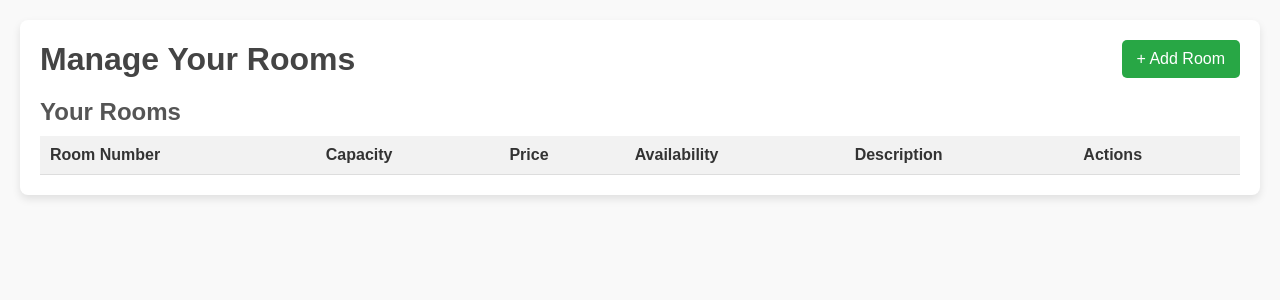
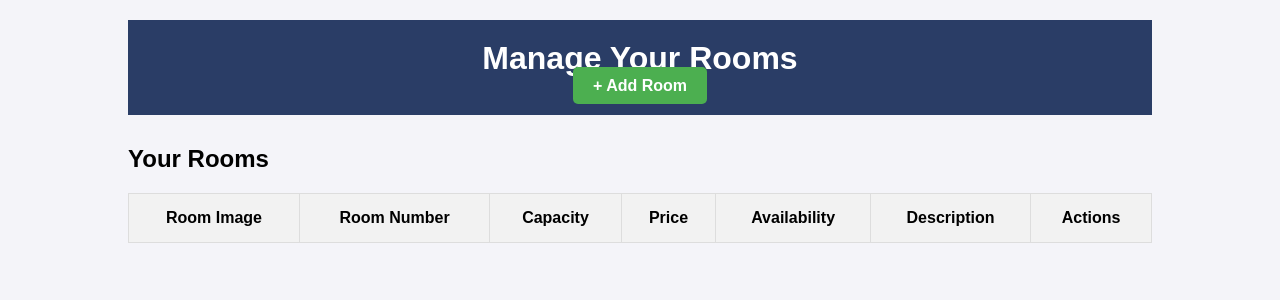
Before and after one commit to hussienK/Hotel-Management-System, a PHP site: page /hotel/views/Rooms.php in a window 1280 px wide. Shown: the top 300 px of the page. Run offline with PHP 8.4, Linux system fonts and the light colour scheme; the visitor is signed in with stand-in values (Sample User, id 1); data that the repository does not hold is empty.

Commit message:
added room image feature

```diff
--- a/hotel/controller/loginProcess.php
+++ b/hotel/controller/loginProcess.php
@@ -43,14 +43,14 @@ if ($result->num_rows > 0) {
         // Invalid password
         echo "<script>
                 alert('Incorrect password. Please try again.');
-                window.location.href = 'login.php';
+                window.location.href = '../views/login.php';
               </script>";
     }
 } else {
     // User not found
     echo "<script>
             alert('No account found with that email. Please register first.');
-            window.location.href = 'register.php';
+            window.location.href = '../views/register.php';
           </script>";
 }
 
--- a/hotel/styles/Rooms.css
+++ b/hotel/styles/Rooms.css
@@ -1,110 +1,104 @@
-/* General Styling */
+/* Basic styling for the manage rooms page */
 body {
     font-family: Arial, sans-serif;
+    background-color: #f4f4f9;
     margin: 0;
     padding: 0;
-    background-color: #f9f9f9;
-    color: #333;
 }
 
 .container {
-    max-width: 1200px;
-    margin: 20px auto;
+    width: 80%;
+    margin: 0 auto;
     padding: 20px;
-    background: #fff;
-    border-radius: 8px;
-    box-shadow: 0 4px 8px rgba(0, 0, 0, 0.1);
 }
 
 header {
-    display: flex;
-    justify-content: space-between;
-    align-items: center;
-    margin-bottom: 20px;
+    background-color: #2a3d66;
+    color: #fff;
+    padding: 20px;
+    text-align: center;
 }
 
-header h1 {
-    color: #444;
+h1 {
     margin: 0;
 }
 
 .add-room-btn {
-    background-color: #28a745;
-    color: #fff;
+    background-color: #4CAF50;
+    color: white;
+    padding: 10px 20px;
     text-decoration: none;
-    padding: 10px 15px;
     border-radius: 5px;
-    font-size: 16px;
-    transition: background-color 0.3s;
+    font-weight: bold;
 }
 
 .add-room-btn:hover {
-    background-color: #218838;
+    background-color: #45a049;
 }
 
-/* Table Styling */
-.rooms-list h2 {
-    margin-bottom: 10px;
-    color: #555;
+.rooms-list {
+    margin-top: 30px;
 }
 
 table {
     width: 100%;
     border-collapse: collapse;
-    margin-top: 10px;
+    background-color: white;
+    margin-bottom: 20px;
 }
 
-table th, table td {
-    padding: 10px;
-    text-align: left;
-    border-bottom: 1px solid #ddd;
+table, th, td {
+    border: 1px solid #ddd;
 }
 
-table th {
-    background-color: #f2f2f2;
-    color: #333;
+th, td {
+    padding: 15px;
+    text-align: center;
 }
 
-table tr:hover {
-    background-color: #f9f9f9;
+th {
+    background-color: #f2f2f2;
+    font-weight: bold;
 }
 
-table td {
-    color: #555;
+td img {
+    max-width: 80px;
+    height: auto;
 }
 
-/* Action Buttons Styling */
-.action-form {
-    display: inline-block;
-    margin: 0;
+td .remove-btn,
+td .edit-btn {
+    background-color: #f44336;
+    color: white;
+    padding: 5px 10px;
+    border: none;
+    cursor: pointer;
+    margin-right: 5px;
+    border-radius: 5px;
 }
 
-.remove-btn {
-    background-color: #dc3545;
-    color: #fff;
-    border: none;
-    padding: 8px 12px;
-    border-radius: 5px;
-    cursor: pointer;
-    font-size: 14px;
-    transition: background-color 0.3s;
+td .remove-btn:hover {
+    background-color: #d32f2f;
 }
 
-.remove-btn:hover {
-    background-color: #c82333;
+td .edit-btn {
+    background-color: #ffa500;
 }
 
-.edit-btn {
-    background-color: #007bff;
-    color: #fff;
-    border: none;
-    padding: 8px 12px;
-    border-radius: 5px;
-    cursor: pointer;
-    font-size: 14px;
-    transition: background-color 0.3s;
+td .edit-btn:hover {
+    background-color: #ff8c00;
 }
 
-.edit-btn:hover {
-    background-color: #0056b3;
+.action-form {
+    display: inline;
 }
+
+@media (max-width: 768px) {
+    table {
+        font-size: 14px;
+    }
+
+    .container {
+        width: 95%;
+    }
+}
--- a/hotel/views/Rooms.php
+++ b/hotel/views/Rooms.php
@@ -6,7 +6,6 @@ if (!isset($_SESSION['UserID']) || $_SESSION['AccountType'] !== 'Hotel') {
     header('Location: login.php');
     exit;
 }
-
 
 // Database connection
 $conn = new mysqli('localhost', 'root', '', 'hotel_management');
@@ -49,6 +48,7 @@ $rooms_result = $rooms_stmt->get_result();
             <table>
                 <thead>
                     <tr>
+                        <th>Room Image</th>
                         <th>Room Number</th>
                         <th>Capacity</th>
                         <th>Price</th>
@@ -60,11 +60,17 @@ $rooms_result = $rooms_stmt->get_result();
                 <tbody>
                     <?php while ($room = $rooms_result->fetch_assoc()) { ?>
                         <tr>
+                            <!-- Room Image -->
+                            <td>
+                                <img style="max-width: 80px;" src="../<?php echo htmlspecialchars($room['Image']); ?>" alt="Room Image" class="room-img">
+                            </td>
+                            <!-- Other Room Details -->
                             <td><?php echo htmlspecialchars($room['RoomNb']); ?></td>
                             <td><?php echo htmlspecialchars($room['RoomCapacity']); ?></td>
                             <td><?php echo htmlspecialchars($room['Price']); ?></td>
                             <td><?php echo $room['Availability'] ? 'Available' : 'Unavailable'; ?></td>
-                            <td><?php echo htmlspecialchars($room['Description']); ?></td>
+                            <!-- Limit Description Characters -->
+                            <td><?php echo htmlspecialchars(substr($room['Description'], 0, 150)) . '...'; ?></td>
                             <td>
                                 <!-- Remove Button -->
                                 <form action="../controller/removeRoom.php" method="POST" class="action-form">
--- a/index.php
+++ b/index.php
@@ -4,7 +4,7 @@
     <meta charset="UTF-8">
     <meta name="viewport" content="width=device-width, initial-scale=1.0">
     <title>Login Options</title>
-    <link rel="stylesheet" href="hotel/styles/main.css">
+    <link rel="stylesheet" href="shared/main.css">
 </head>
 <body>
     <div class="container">
--- a/shared/database.php
+++ b/shared/database.php
@@ -49,6 +49,7 @@ $tables = [
     RoomNb INT NOT NULL,
     Availability BOOLEAN DEFAULT TRUE,
     Description TEXT,
+    Image VARCHAR(255) DEFAULT NULL, -- New column to store image path
     FOREIGN KEY (HotelID) REFERENCES Hotels(HotelID) ON DELETE CASCADE
     )",
     "CREATE TABLE IF NOT EXISTS Bookings (
```
Also changed, not shown: hotel/views/addRoom.php (+28 -6 lines), hotel/views/editRoom.php (+42 -11 lines), hotel/uploads/rooms/6762d32024553_RobloxScreenShot20221231_074232186.png (added), hotel/uploads/rooms/6762d49421b4b_RobloxScreenShot20221231_074232186.png (added), hotel/uploads/rooms/6762d5770c272_RobloxScreenShot20221231_074213140.png (added), hotel/uploads/rooms/6762d6ccf3ab6_RobloxScreenShot20221223_205521802.png (added), hotel/uploads/rooms/6762d71d31aa6_RobloxScreenShot20221223_205521802.png (added), shared/main.css (renamed from hotel/styles/main.css). Lines whose indentation alone changed are shown as unchanged.
